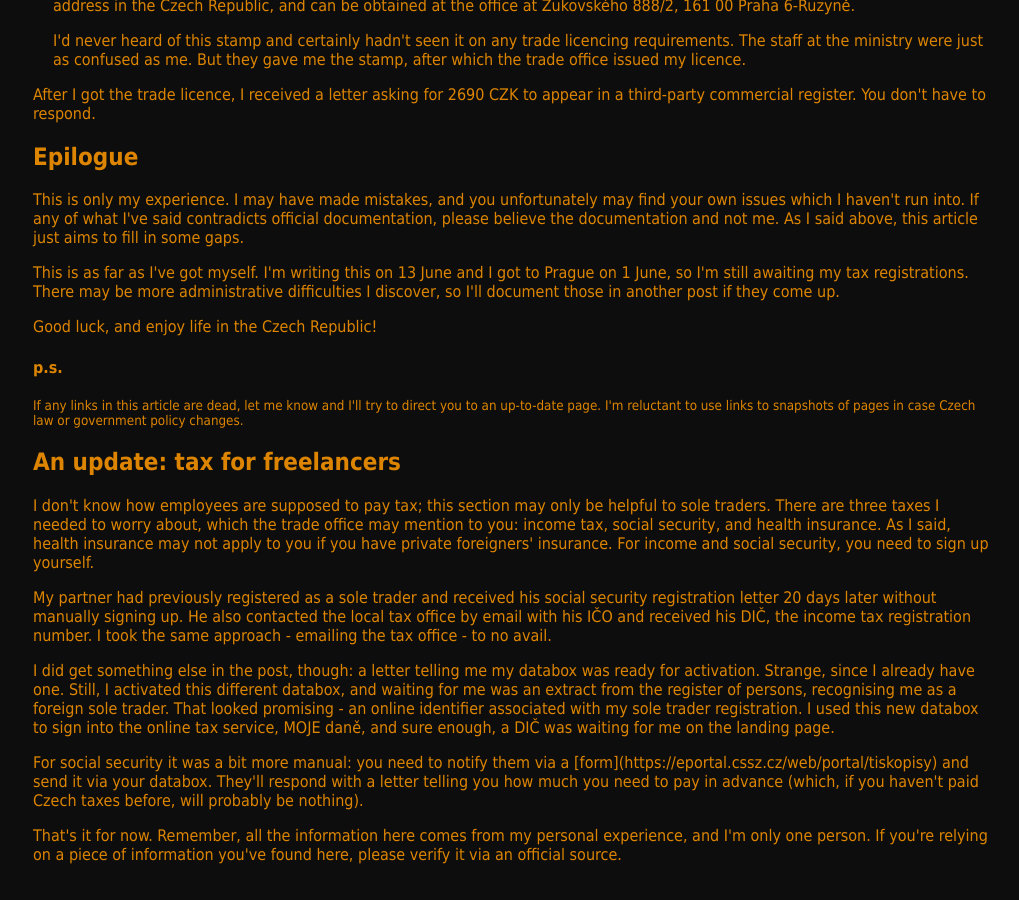
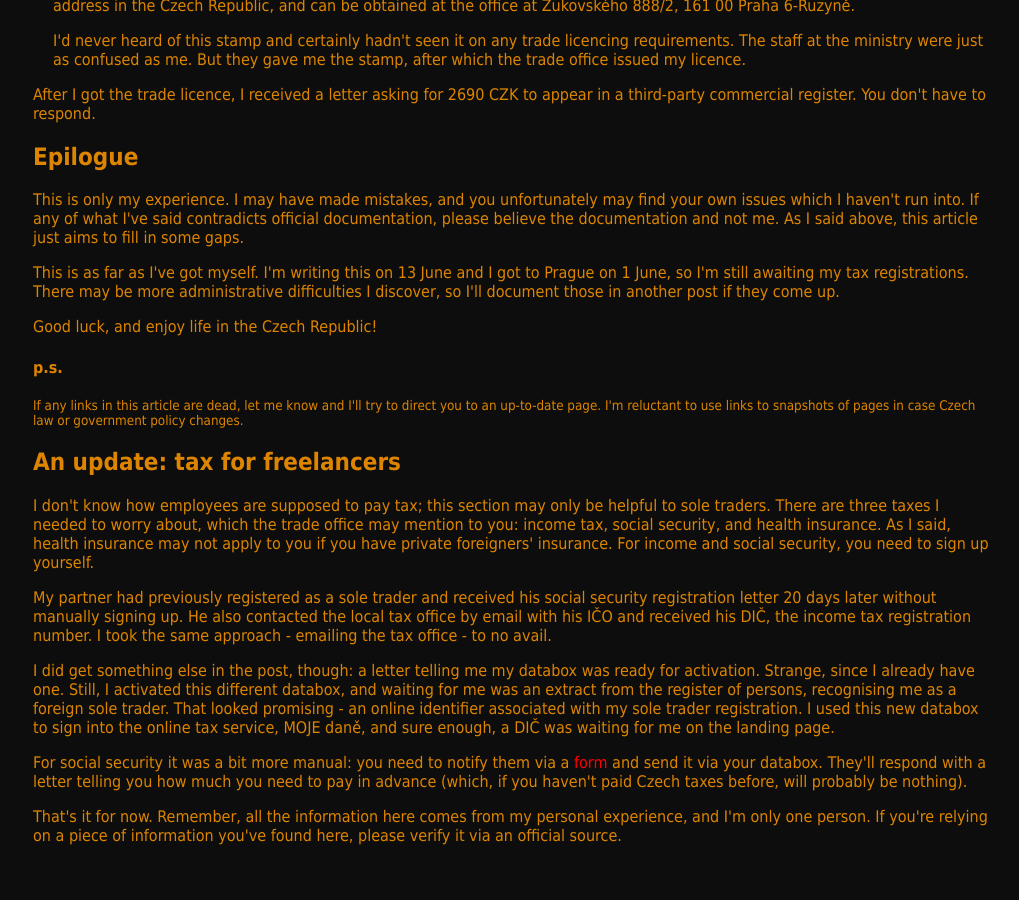
Before and after one commit to OllieHenry/OllieHenry.github.io, a Jekyll site: the page _posts/2025-06-13-visa.html, which Jekyll copies as it is, in a window 1280 px wide and 900 px high, scrolled down 4637 px. Shown: the whole window, without its empty margins (127-1146 px from the left). Built offline with Jekyll 4.4.1, drawn with Linux system fonts in a browser that asks for light colours; some of the changed lines change nothing that is shown; some of the changed text lies outside the part shown.

Commit message:
Fix form link

```diff
--- a/_posts/2025-06-13-visa.html
+++ b/_posts/2025-06-13-visa.html
@@ -9,7 +9,7 @@
   <body>
     <div class="content">
       <h1>How I got my visa: all the pitfalls</h1>
-      <p>Last modified 2025-08-07.</p>
+      <p>Last modified 2025-10-25.</p>
       <p>
         I ran into a lot of issues when applying for my visa, and I felt the
         process could have been better documented. This article aims to fill in
@@ -574,10 +574,11 @@
       </p>
       <p>
         For social security it was a bit more manual: you need to notify them
-        via a [form](https://eportal.cssz.cz/web/portal/tiskopisy) and send it
-        via your databox. They'll respond with a letter telling you how much you
-        need to pay in advance (which, if you haven't paid Czech taxes before,
-        will probably be nothing).
+        via a
+        <a href="https://eportal.cssz.cz/web/portal/tiskopisy">form</a> and send
+        it via your databox. They'll respond with a letter telling you how much
+        you need to pay in advance (which, if you haven't paid Czech taxes
+        before, will probably be nothing).
       </p>
       <p>
         That's it for now. Remember, all the information here comes from my
```
Also changed, not shown: 2 other files.
